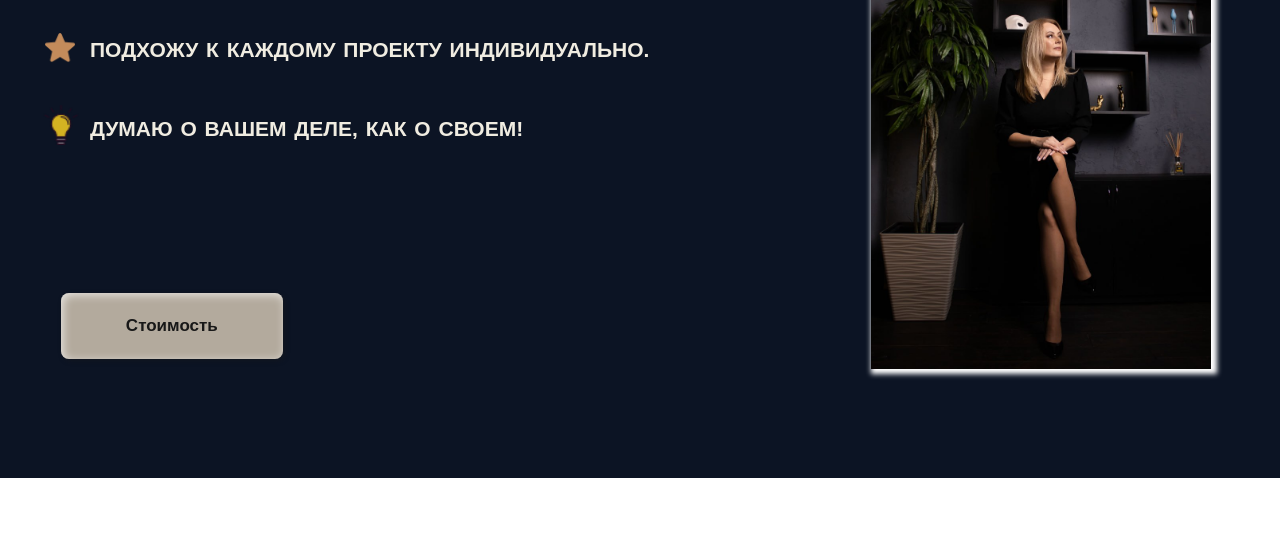
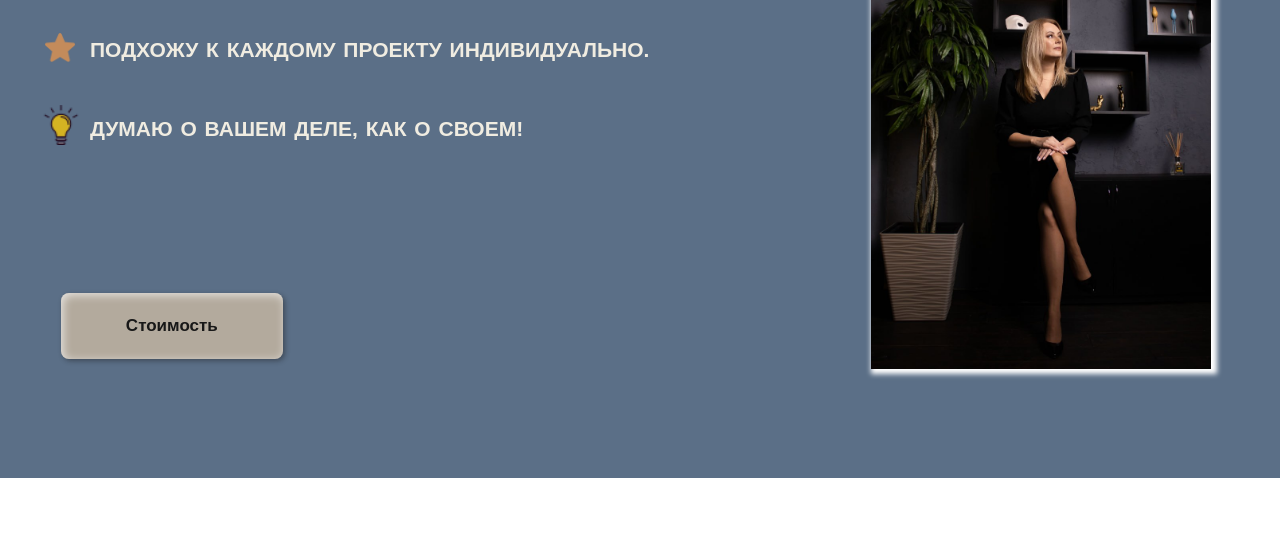
Before and after one commit to Jay7cvc/target, a plain HTML site: page index.html in a window 1280 px wide. Shown: the part 266-800 px from the top of the page. Drawn offline with Linux system fonts and the light colour scheme.

Commit message:
style.css

```diff
--- a/style.css
+++ b/style.css
@@ -51,7 +51,7 @@ ul, li {
 }
 
 .header {
-	background-color: #0c1424;
+	background-color: #5b6f87;
 	padding-bottom: 282px;
     padding-top: 40px;
 }
```
